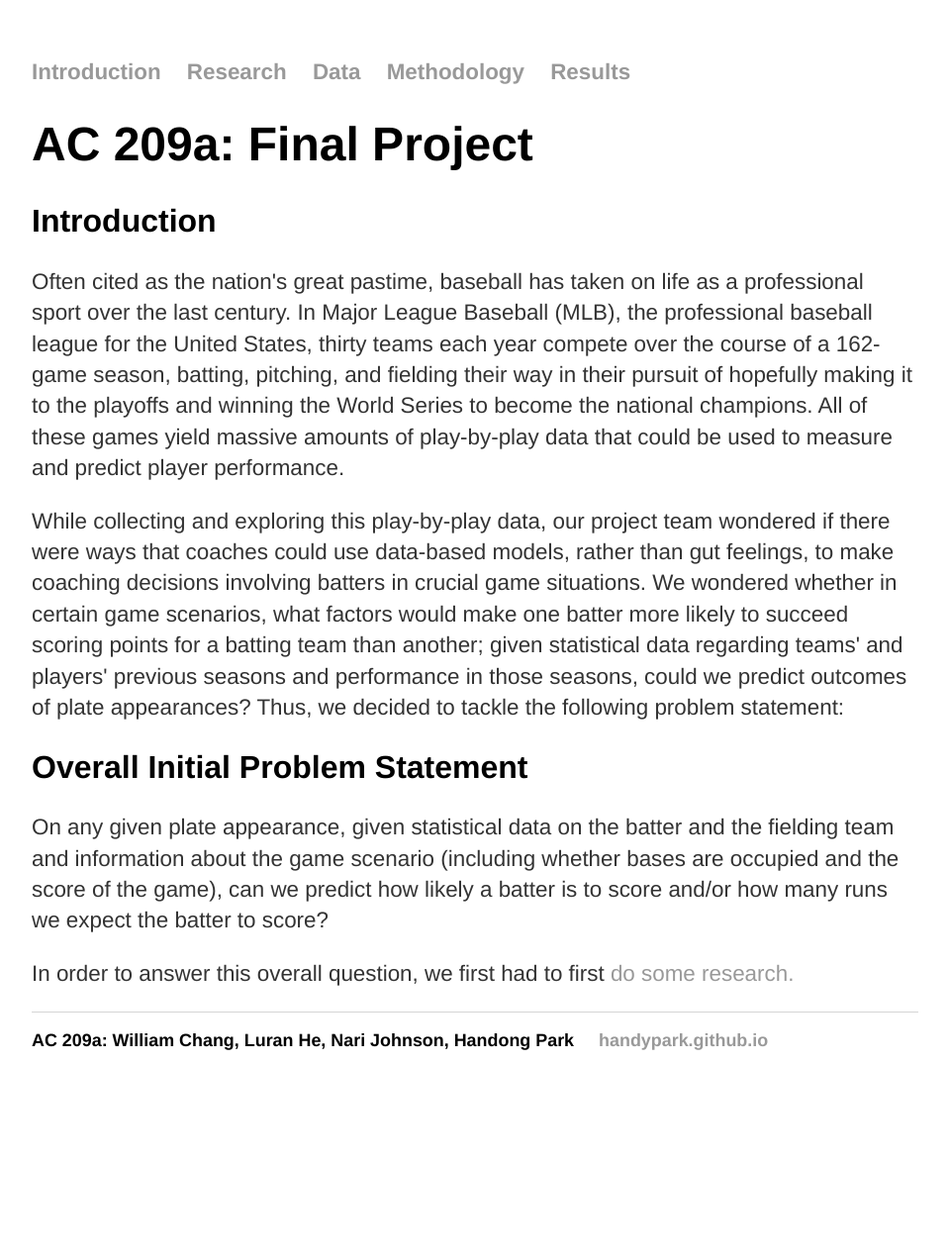
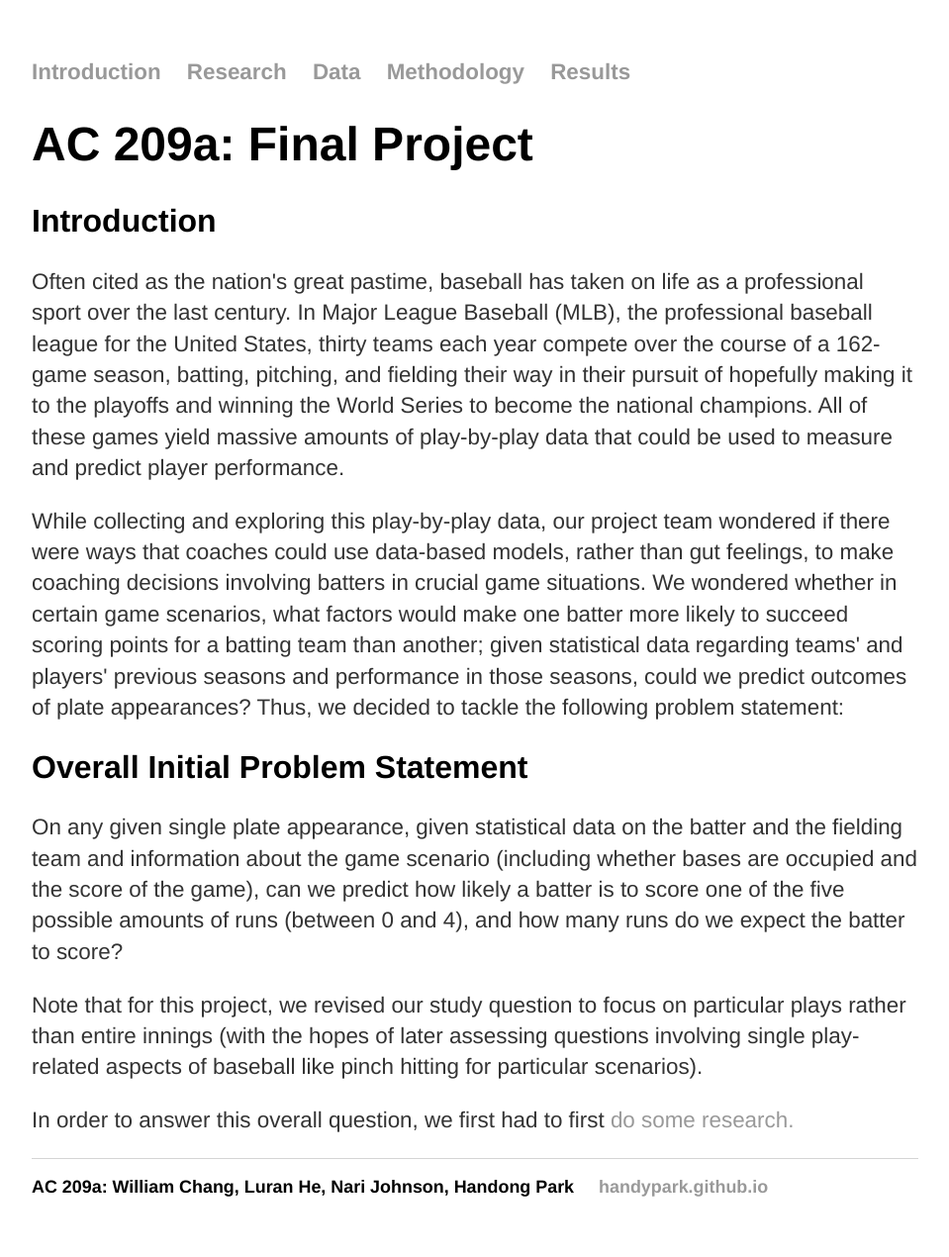
Before and after one commit to handypark/handypark.github.io, a Jekyll site: the page built from index.html, in a window 1280 px wide. Shown: the whole page at 99% size, without its empty margins (160-1119 px from the left). Built offline with Jekyll 4.4.1, drawn with Linux system fonts in a browser that asks for light colours; before the commit the page ends 1122 px from its top, so only the background shows below that.

Commit message:
Update index.html

```diff
--- a/index.html
+++ b/index.html
@@ -22,9 +22,14 @@ title: Introduction
 	</p>
 	<h2>Overall Initial Problem Statement</h2>
 	<p>
-		On any given plate appearance, given statistical data on the batter and the fielding team and information about the
+		On any given single plate appearance, given statistical data on the batter and the fielding team and information about the
 		game scenario (including whether bases are occupied and the score of the game), can we predict how likely a batter is
-		to score and/or how many runs we expect the batter to score?
+		to score one of the five possible amounts of runs (between 0 and 4), and how many runs do we expect the batter to score?
+	</p>
+	<p>
+		Note that for this project, we revised our study question to focus on particular plays rather than entire innings
+		(with the hopes of later assessing questions involving single play-related aspects of baseball
+		like pinch hitting for particular scenarios).
 	</p>
 	<p>
 		In order to answer this overall question, we first had to first <a href="/research">do some research.</a>
```
